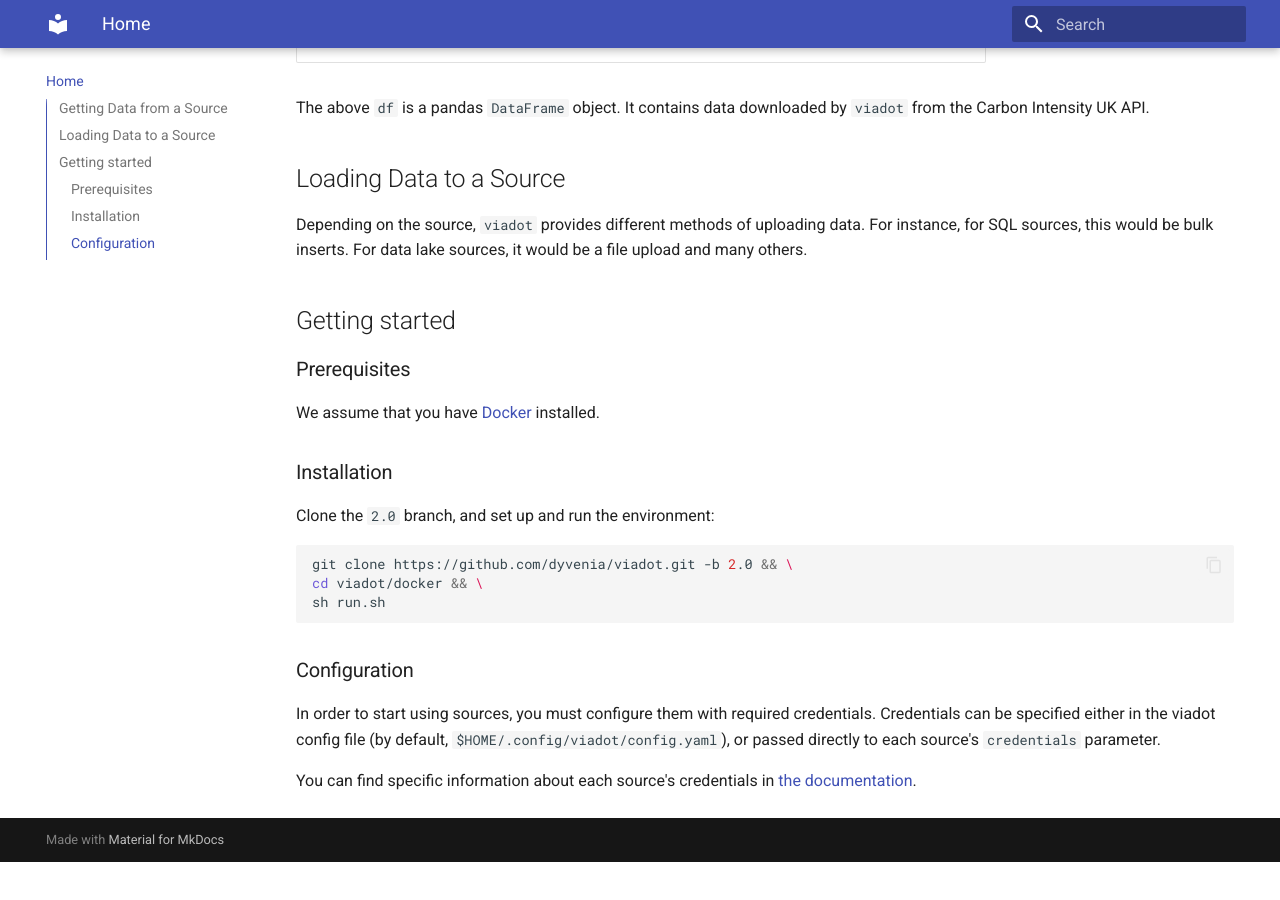
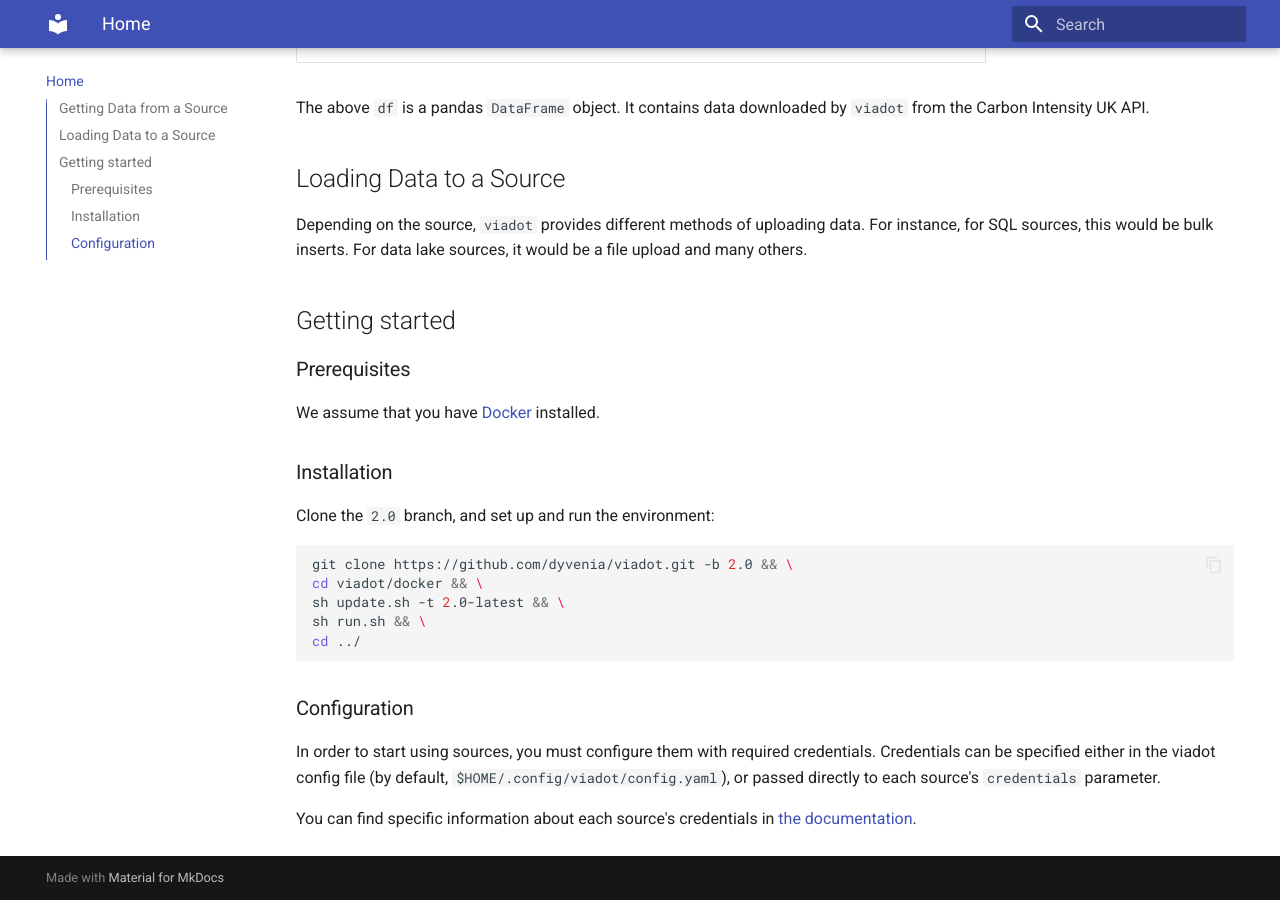
Before and after one commit to dyvenia/viadot, an MkDocs documentation site: the page built from docs/index.md, in a window 1280 px wide and 900 px high, scrolled down 821 px. Built offline with MkDocs 1.6.1 and Material for MkDocs 9.7.7, drawn with Linux system fonts in a browser that asks for light colours; the version menu is left out; before the commit the page ends 1683 px from its top, so only the background shows below that.

Commit message:
📝  Improved `index.md` content

````diff
--- a/docs/index.md
+++ b/docs/index.md
@@ -46,7 +46,9 @@
   ```sh
   git clone https://github.com/dyvenia/viadot.git -b 2.0 && \
   cd viadot/docker && \
-  sh run.sh
+  sh update.sh -t 2.0-latest && \
+  sh run.sh && \
+  cd ../
   ```
 
 ### Configuration
````
